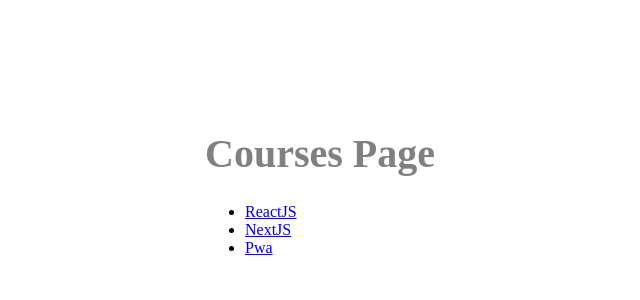
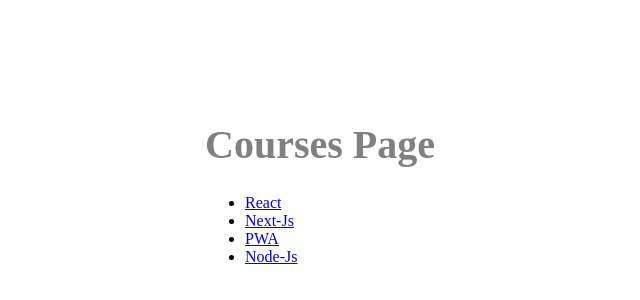
Before and after one commit to hamedAbdollahzade/next-js, a Next.js app: page /courses in a window 1280 px wide. Shown: the part 220-520 px from the top of the page, without its empty margins (320-960 px from the left). Built offline with nearby package versions, Linux system fonts and the light colour scheme.

Commit message:
Navigate بین Routeها به صورت Dynamic

```diff
--- a/pages/courses/index.jsx
+++ b/pages/courses/index.jsx
@@ -1,19 +1,22 @@
 import Link from "next/link";
 
 const Courses = () => {
+  const courses = [
+    { id: 1, title: "React", shortname: "react" },
+    { id: 2, title: "Next-Js", shortname: "nextjs" },
+    { id: 3, title: "PWA", shortname: "pwa" },
+    { id: 4, title: "Node-Js", shortname: "pwa" },
+  ];
+
   return (
     <>
       <h1>Courses Page </h1>
       <ul>
-        <li>
-          <Link href={"courses/react"}>ReactJS</Link>
-        </li>
-        <li>
-          <Link href={"courses/next-js"}>NextJS</Link>
-        </li>
-        <li>
-          <Link href={"courses/pwa"}>Pwa</Link>
-        </li>
+        {courses.map((course) => (
+          <li key={course.id}>
+            <Link href={`/courses/${course.shortname}`}>{course.title}</Link>
+          </li>
+        ))}
       </ul>
     </>
   );
--- a/pages/courses/next-js.jsx
+++ /dev/null
@@ -1,5 +0,0 @@
-const nextJs = () => {
-  return <div>nextJs Page</div>;
-};
-
-export default nextJs;
--- a/pages/courses/pwa.jsx
+++ /dev/null
@@ -1,5 +0,0 @@
-const pwa = () => {
-  return <div>pwa Page </div>;
-};
-
-export default pwa;
--- a/pages/courses/react.jsx
+++ /dev/null
@@ -1,5 +0,0 @@
-const Reactjs = () => {
-  return <div>Reactjs Page</div>;
-};
-
-export default Reactjs;
```
Also changed, not shown: pages/courses/[shortName].jsx (added, +8 -0 lines).
